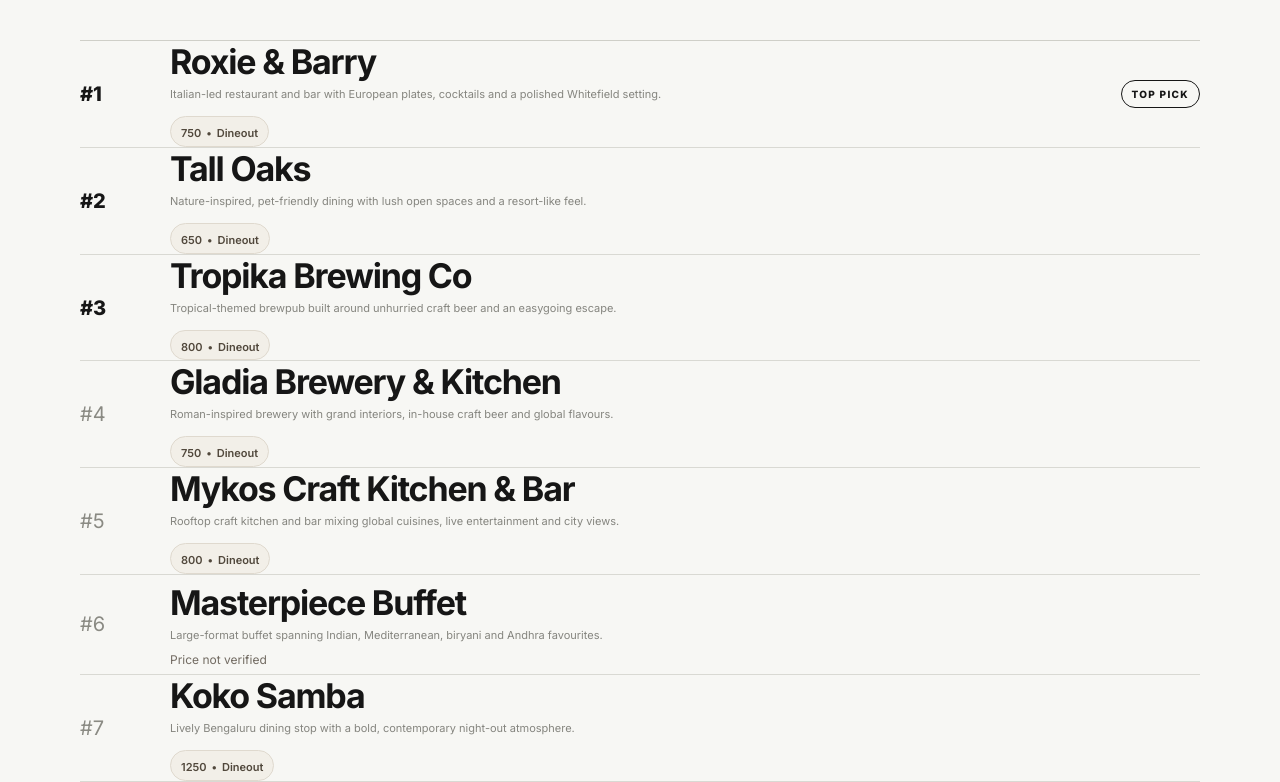
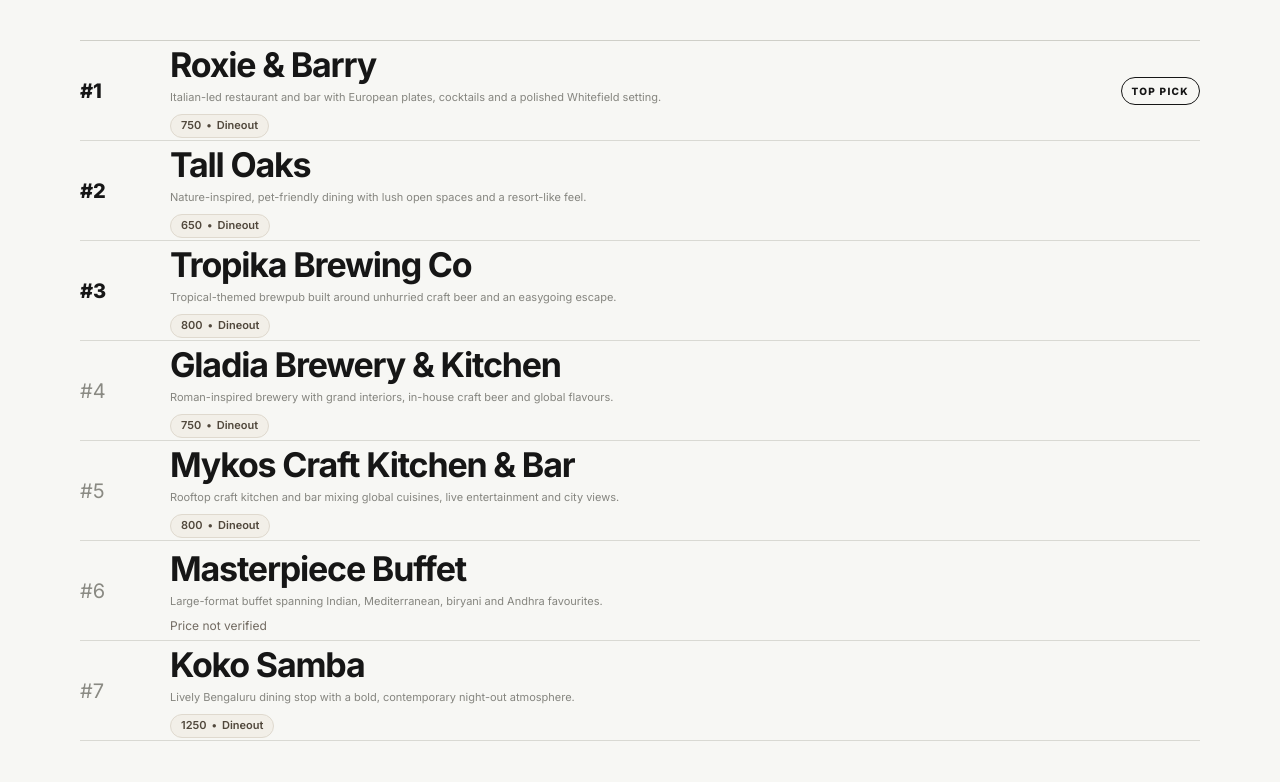
Before and after one commit to anon-astra/blore-lore, a Svelte app: page / in a window 1280 px wide. Shown: the part 1064-1846 px from the top of the page. Built offline with nearby package versions, Linux system fonts and the light colour scheme.

Commit message:
Center price chip text consistently and default to ascending price sort

```diff
--- a/src/App.svelte
+++ b/src/App.svelte
@@ -157,7 +157,7 @@ const pricing={
 const roundedPerPerson=(costForTwo)=>Math.round(costForTwo/20)*10;
 const withPrice=(place)=>({...place,...pricing[place.name]});
 const byName=(a,b)=>a.name.localeCompare(b.name,'en',{sensitivity:'base'});
-const byPrice=(a,b)=>(b.costForTwo??-1)-(a.costForTwo??-1)||byName(a,b);
+const byPrice=(a,b)=>(a.costForTwo??Infinity)-(b.costForTwo??Infinity)||byName(a,b);
 const visited=[
 ['Roxie & Barry','Italian-led restaurant and bar with European plates, cocktails and a polished Whitefield setting.'],
 ['Tall Oaks','Nature-inspired, pet-friendly dining with lush open spaces and a resort-like feel.'],
@@ -197,7 +197,7 @@ const bucket=[
 const cover=[{name:'Pangeo',description:'High-end Brigade Road lounge blending global dining, cocktails and high-energy nightlife.',note:'Cover charge requested for a solo visit despite the listing showing free entry.'}];
 cover.forEach(p=>Object.assign(p,pricing[p.name]));
 let active='visited';
-let sortOrder='price-desc';
+let sortOrder='price-asc';
 $: sortedBucket=[...bucket].sort(sortOrder==='alphabetical'?byName:byPrice);
 const tabs=[['visited','Visited',visited.length],['bucket','Bucket list',bucket.length],['cover','Need cover charge',cover.length]];
 </script>
@@ -216,15 +216,15 @@ const tabs=[['visited','Visited',visited.length],['bucket','Bucket list',bucket.
 <main>
 <p class="pricing-note">Approx. ₹/person, rounded to nearest ₹10. Dineout; District where unavailable. Before offers and extra charges. Checked 6 Oct 2026.</p>
 {#if active==='visited'}<div class="section-head"><div><span class="kicker">VISITED</span><h2>Been there.</h2></div><p>Tawan's picks, in order.</p></div><div class="rank-list">{#each visited as p}<article class:podium={p.rank<=3}><div class="rank">#{p.rank}</div><div class="place"><h3>{p.name}</h3><span>{p.description}</span>{@render price(p)}</div>{#if p.rank===1}<div class="badge">TOP PICK</div>{/if}</article>{/each}</div>
-{:else if active==='bucket'}<div class="section-head"><div><span class="kicker">NEXT UP</span><h2>Still on the list.</h2></div><p>Places Tawan hasn't visited yet.</p></div><label class="sort-control">Sort by <select bind:value={sortOrder}><option value="price-desc">Price: high to low</option><option value="alphabetical">Alphabetical: A–Z</option></select></label><div class="cards">{#each sortedBucket as p,i}<article class="card"><span class="index">{String(i+1).padStart(2,'0')}</span><div><h4>{p.name}</h4><p>{p.description}</p>{@render price(p)}</div><span class="arrow">↗</span></article>{/each}</div>
+{:else if active==='bucket'}<div class="section-head"><div><span class="kicker">NEXT UP</span><h2>Still on the list.</h2></div><p>Places Tawan hasn't visited yet.</p></div><label class="sort-control">Sort by <select bind:value={sortOrder}><option value="price-asc">Price: low to high</option><option value="alphabetical">Alphabetical: A–Z</option></select></label><div class="cards">{#each sortedBucket as p,i}<article class="card"><span class="index">{String(i+1).padStart(2,'0')}</span><div><h4>{p.name}</h4><p>{p.description}</p>{@render price(p)}</div><span class="arrow">↗</span></article>{/each}</div>
 {:else}<div class="section-head"><div><span class="kicker">THE FINE PRINT</span><h2>Need cover charge.</h2></div><p>Places separated out when entry comes with an extra condition.</p></div><div class="cover-grid">{#each cover as p}<article class="cover-card"><div class="warning">₹</div><div><h3>{p.name}</h3><p>{p.description}</p>{@render price(p)}<p class="cover-note">{p.note}</p></div></article>{/each}</div>{/if}
 </main><footer><span>BLR / 2026</span><span>EAT · SHOOT · RANK · REPEAT</span></footer></div>
 
 <style>
 .pricing-note{font-size:12px;line-height:1.6;color:#625c55;margin:0 0 24px;max-width:780px}
 .price-info{margin-top:10px}
-.price-info .price-chip{display:inline-flex;align-items:center;gap:5px;border-radius:999px;background:#f2efe8;border:1px solid #dfd9ce;padding:5px 10px;color:#51483c;font-size:11px;line-height:1.25;font-weight:600;white-space:nowrap}
-.price-info .price-chip span{color:inherit;font-size:inherit;line-height:inherit}
+.price-info .price-chip{display:inline-flex;align-items:center;justify-content:center;gap:5px;height:24px;margin:0;border-radius:999px;background:#f2efe8;border:1px solid #dfd9ce;padding:0 10px;color:#51483c;font-size:11px;line-height:1;font-weight:600;white-space:nowrap;vertical-align:middle}
+.price-info .price-chip span{display:inline;margin:0;padding:0;color:inherit;font-size:inherit;line-height:1}
 .price-unavailable{font-size:12px;color:#726b62}
 .sort-control{display:flex;align-items:center;gap:12px;font-size:12px;margin:0 0 22px;color:#625c55}
 .sort-control select{font:inherit;font-size:13px;background:#fffaf2;color:#25221f;border:1px solid #c8bdaf;border-radius:6px;padding:10px 12px;max-width:100%}
```
